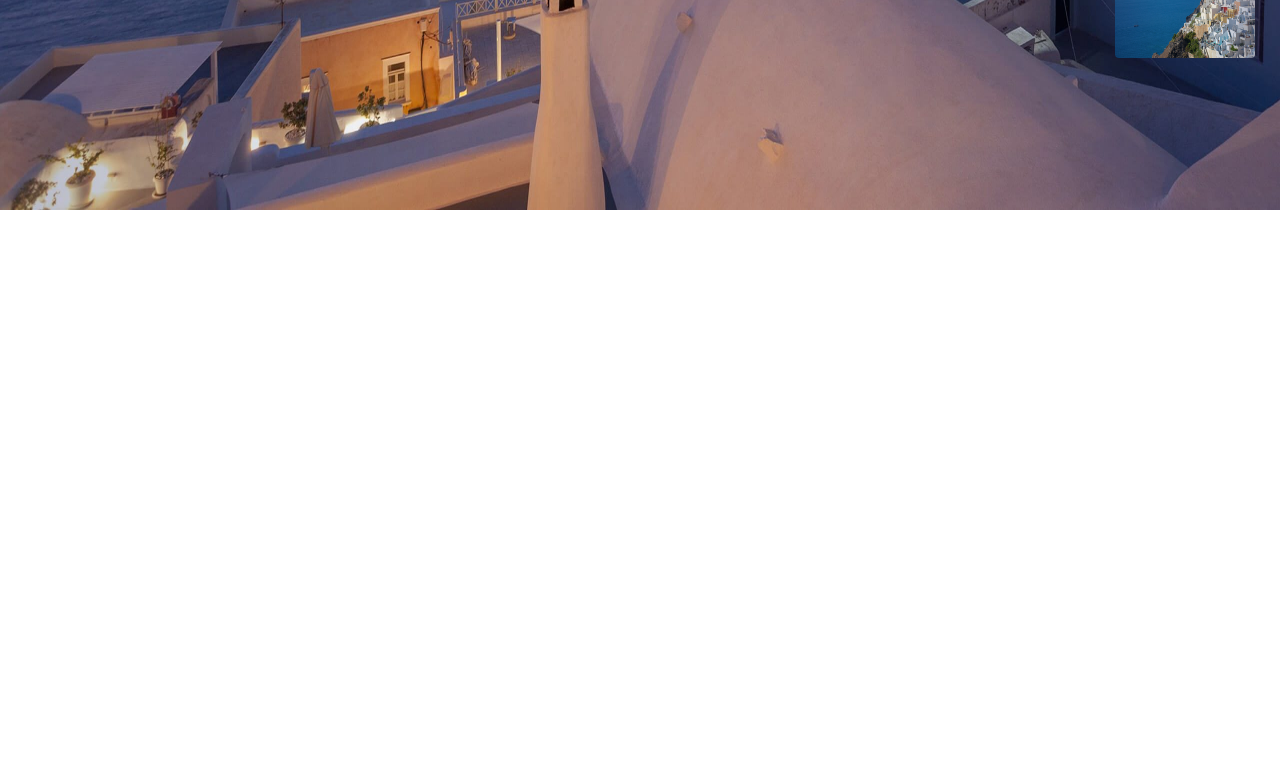
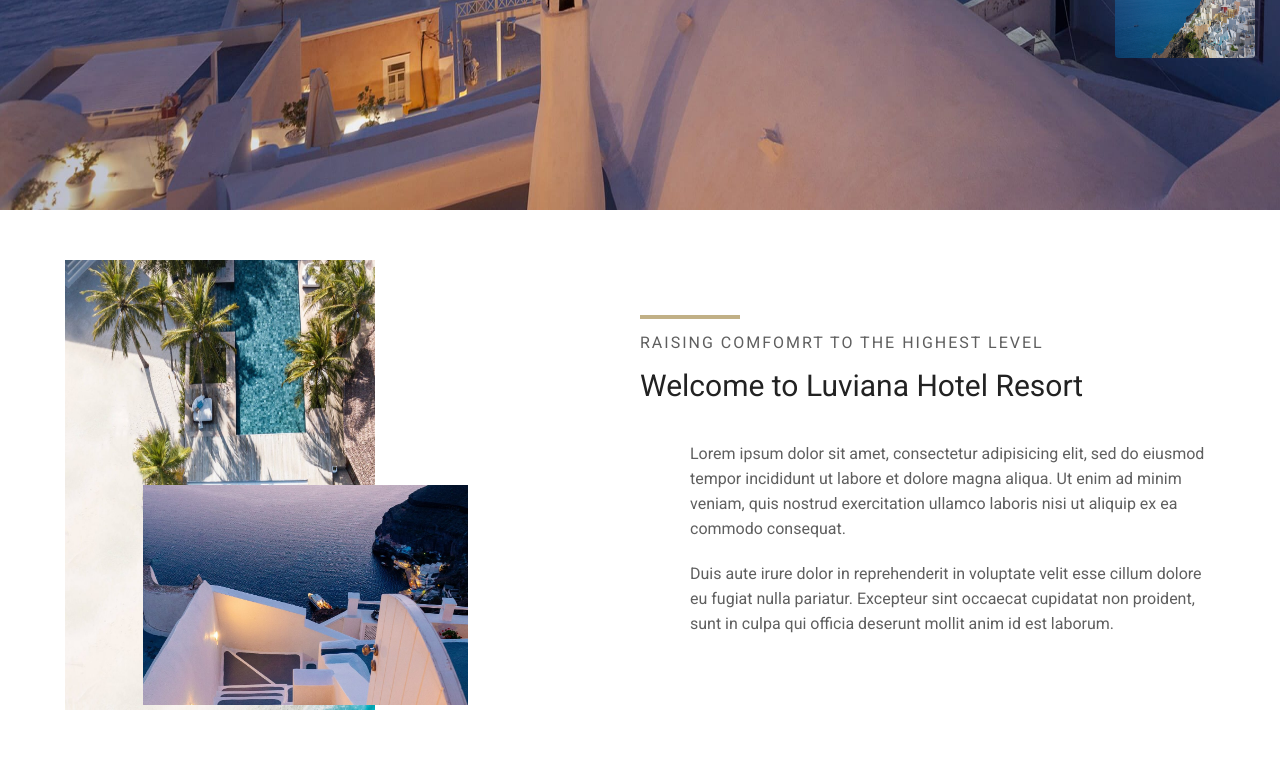
Before and after one commit to AleksRyz/AnapaSevernayaWebsite, a website: page src/index.html in a window 1280 px wide. Shown: the part 590-1350 px from the top of the page. Before the commit the page ends 800 px from the top, so only its background shows below. Drawn offline with nearby package versions, Linux system fonts and the light colour scheme; files that its build step writes are made by us from their sources; files whose address does not match are found by name.

Commit message:
feat: add about section

```diff
--- a/gulp/version.json
+++ b/gulp/version.json
@@ -1,3 +1,3 @@
 {
-    "main": "20230422225003"
+    "main": "20230422230341"
 }
--- /dev/null
+++ b/src/html/about.html
@@ -0,0 +1,26 @@
+<section class="about" id="about">
+   <div class="container">
+      <div class="about__row">
+
+         <div class="about__left">
+            <div class="about__img">
+               <img src="img/about/a1.jpg" alt="" class="about__image1">
+               <img src="img/about/a2.jpg" alt="" class="about__image2">
+            </div>
+         </div>
+
+         <div class="about__right">
+            <div class="about__body">
+               <h5>RAISING COMFOMRT TO THE HIGHEST LEVEL</h5>
+               <h2>Welcome to Luviana Hotel Resort</h2>
+               <p>Lorem ipsum dolor sit amet, consectetur adipisicing elit, sed do eiusmod tempor incididunt ut
+                  labore et dolore magna aliqua. Ut enim ad minim veniam, quis nostrud exercitation ullamco
+                  laboris nisi ut aliquip ex ea commodo consequat. </p>
+               <p>Duis aute irure dolor in reprehenderit in voluptate velit esse cillum dolore eu fugiat nulla
+                  pariatur. Excepteur sint occaecat cupidatat non proident, sunt in culpa qui officia deserunt
+                  mollit anim id est laborum.</p>
+            </div>
+         </div>
+
+      </div>
+</section>
--- a/src/index.html
+++ b/src/index.html
@@ -9,6 +9,7 @@
       @@include('html/header.html',{})
       <main class="main">
          @@include('html/home.html',{})
+         @@include('html/about.html',{})
       </main>
       @@include('html/footer.html',{})
    </div>
--- /dev/null
+++ b/src/scss/about.scss
@@ -0,0 +1,67 @@
+.about {
+   padding: 50px ;
+ }
+
+ .about__row {
+   display: flex;
+   justify-content: center;
+   align-items: center;
+ }
+
+ .about__left, .about__right {
+   width: 50%;
+ }
+
+
+ .about__img {
+   position: relative;
+ }
+
+ .about__image1 {
+   width: 310px;
+   height: 450px;
+ }
+
+ .about__image2 {
+   width: 325px;
+   height: 220px;
+   position: absolute;
+   bottom: 5px;
+   z-index: 2;
+   right: 30%;
+ }
+
+ .about__body {
+   position: relative;
+ }
+
+ .about__body::after {
+   position: absolute;
+   top: 0;
+   left: 0;
+   content: '';
+   width: 100px;
+   height: 4px;
+   background: #C1B086;
+ }
+
+ .about__body h5 {
+   font-weight: 400;
+   letter-spacing: 2px;
+   padding-top: 20px;
+   color: #5f5f5f;
+ }
+
+ .about__body h2 {
+   font-size: 30px;
+   font-weight: 400;
+   margin: 20px 0 40px 0;
+   color: #222222;
+ }
+
+ .about__body p {
+   margin-bottom: 20px;
+   line-height: 25px;
+   color: #5f5f5f;
+   margin: 0 0 20px 50px;
+ }
--- a/src/scss/style.scss
+++ b/src/scss/style.scss
@@ -98,4 +98,5 @@ body._lock {
 
 @import "header";
 @import "home";
+@import "about";
 // @import "footer";
```
Also changed, not shown: dist/css/style.css, dist/css/style.min.css, dist/img/about/a1.jpg (renamed from dist/img/a1.jpg), dist/img/about/a2.jpg (renamed from dist/img/a2.jpg), dist/index.html, src/img/about/a1.jpg (renamed from src/img/a1.jpg), src/img/about/a2.jpg (renamed from src/img/a2.jpg).
